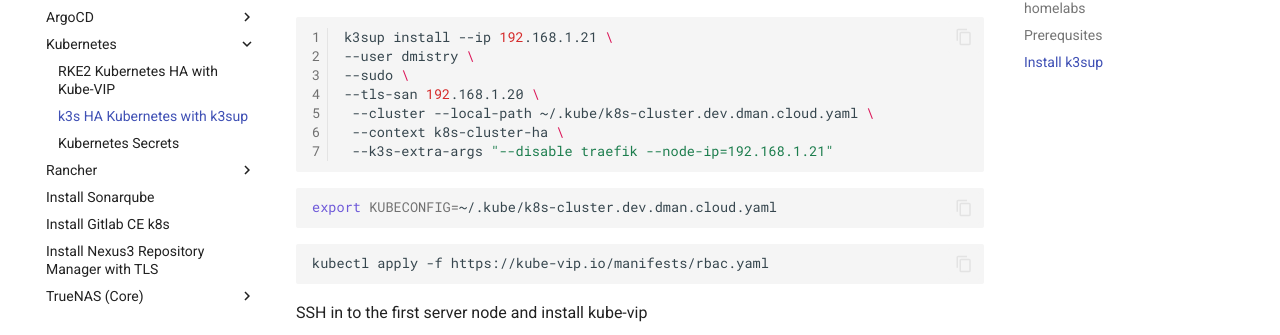
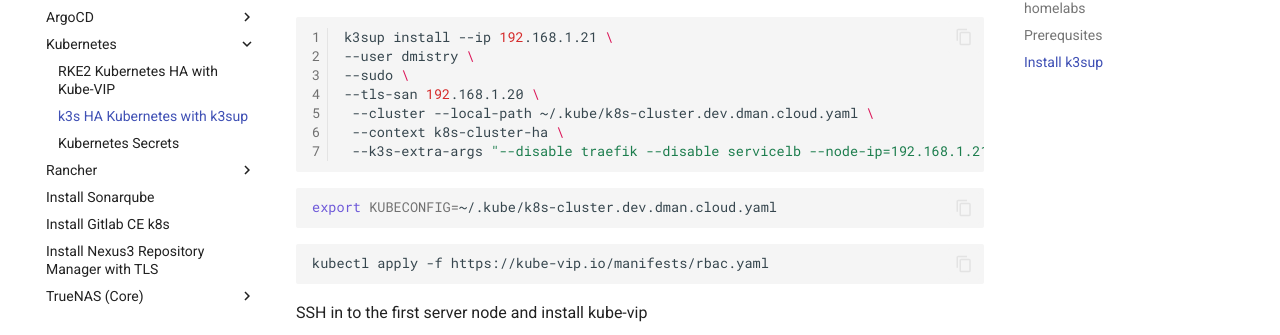
Before and after one commit to dmancloud/tutorial-documentation, an MkDocs documentation site: the page built from docs/k3sup-ha.md, in a window 1280 px wide and 900 px high, scrolled down 1467 px. Shown: the part 118-453 px from the top of the window. Built offline with MkDocs 1.6.1 and Material for MkDocs 9.7.7, drawn with Linux system fonts in a browser that asks for light colours; comment, search, counter and statistics services are not loaded; the version menu is left out.

Commit message:
added --disable servicelb

````diff
--- a/docs/k3sup-ha.md
+++ b/docs/k3sup-ha.md
@@ -49,7 +49,7 @@
 --tls-san 192.168.1.20 \
  --cluster --local-path ~/.kube/k8s-cluster.dev.dman.cloud.yaml \
  --context k8s-cluster-ha \
- --k3s-extra-args "--disable traefik --node-ip=192.168.1.21"
+ --k3s-extra-args "--disable traefik --disable servicelb --node-ip=192.168.1.21"
 ```
 ``` shell
 export KUBECONFIG=~/.kube/k8s-cluster.dev.dman.cloud.yaml
@@ -84,17 +84,17 @@
 Logout of first server node and join serves node 2 and server node 3
 
 ``` shell title="Server Node 2"
-k3sup join --ip 192.168.1.22 --user dmistry --sudo --k3s-channel stable --server --server-ip 192.168.1.20 --server-user dmistry --sudo --k3s-extra-args "--disable traefik  --node-ip=192.168.1.22"
+k3sup join --ip 192.168.1.22 --user dmistry --sudo --k3s-channel stable --server --server-ip 192.168.1.20 --server-user dmistry --sudo --k3s-extra-args "--disable traefik  --disable servicelb --node-ip=192.168.1.22"
 ```
 ``` shell title="Server Node 3"
-k3sup join --ip 192.168.1.23 --user dmistry --sudo --k3s-channel stable --server --server-ip 192.168.1.20 --server-user dmistry --sudo --k3s-extra-args "--disable traefik  --node-ip=192.168.1.23"
+k3sup join --ip 192.168.1.23 --user dmistry --sudo --k3s-channel stable --server --server-ip 192.168.1.20 --server-user dmistry --sudo --k3s-extra-args "--disable traefik  --disable servicelb --node-ip=192.168.1.23"
 ```
 Next we configure the agent nodes
 ``` shell title="Agent Node 2"
-k3sup join --user dmistry --sudo --server-ip 192.168.1.20 --ip 192.168.1.24 --k3s-channel stable -- --k3s-extra-args "--disable traefik" --print-command
+k3sup join --user dmistry --sudo --server-ip 192.168.1.20 --ip 192.168.1.24 --k3s-channel stable -- --k3s-extra-args "--disable traefik --disable servicelb" --print-command
 ```
 ``` shell title="Agent Node 2"
-k3sup join --user dmistry --sudo --server-ip 192.168.1.20 --ip 192.168.1.25 --k3s-channel stable -- --k3s-extra-args "--disable traefik" --print-command
+k3sup join --user dmistry --sudo --server-ip 192.168.1.20 --ip 192.168.1.25 --k3s-channel stable -- --k3s-extra-args "--disable traefik --disable servicelb" --print-command
 ```
 
 You can now download the kubeconfig from server node 1 and update the IP adderss to match the load balancer IP (192.168.1.20)
````
